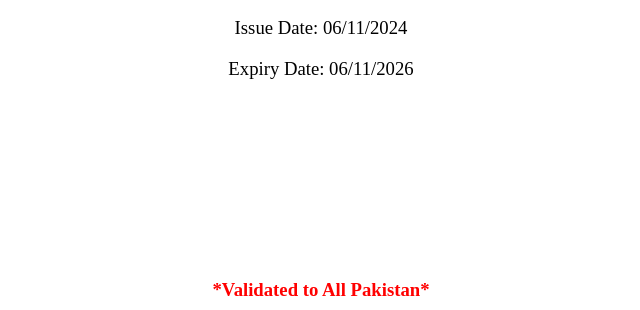
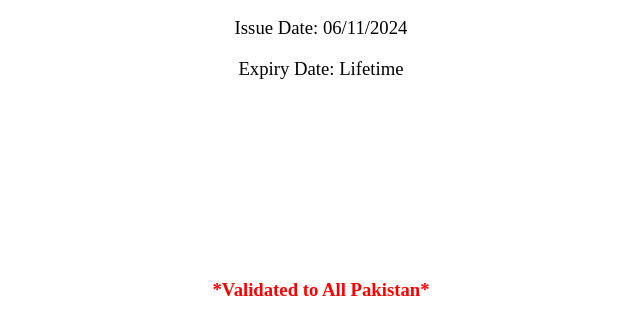
Before and after one commit to ministryinterior/ministryinterior1210166127771, a plain HTML site: page index.html in a window 1280 px wide. Shown: the part 2910-3220 px from the top of the page, 319-959 px from the left. Drawn offline with Linux system fonts and the light colour scheme.

Commit message:
index.html

```diff
--- a/index.html
+++ b/index.html
@@ -74,7 +74,7 @@
 <h3 class="padding-2">Address: Street nawaz lane fort road near gulshan colony dera ismail khan </br>  </h3>
 <h3 style="color:red"><b>*Valid For All Vehicles*</b></h3>
 <h3>Issue Date: 06/11/2024 </h3>
-<h3 class="padding-5">Expiry Date: 06/11/2026 </h3>
+<h3 class="padding-5">Expiry Date: Lifetime </h3>
 <h3 class="padding-4" style="color:red"><b>*Validated to All Pakistan*</b></h3>
 <h4 style="color:red">CopyRight</h4>
 <div><b>@2024</b> Ministry of Interior Pakistan Phone No: 051-9206660 Fax No: 051-9204193 Email ID: <a href="/cdn-cgi/l/email-protection" class="__cf_email__" data-cfemail="bcd8cfd0ddcb8efcd5d2c8d9ced5d3ce92dbd3ca92ccd7">[email&#10;protected]</a></div>
```
